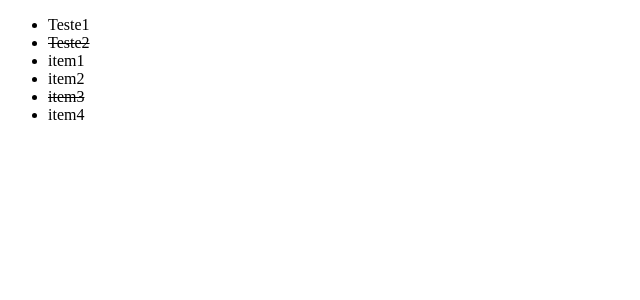
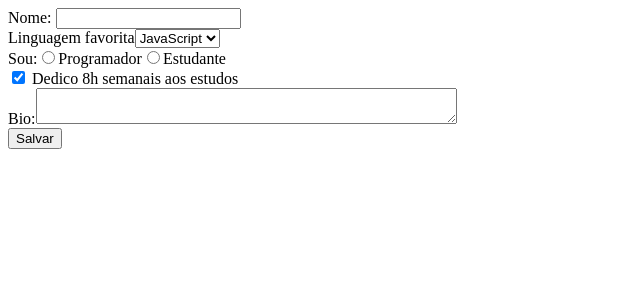
Before and after one commit to VerenaSousaADS/React, a React (Create React App) app in the folder meu-app/: page / in a window 1280 px wide. Shown: the top 300 px of the page, without its empty margins (0-640 px from the left). Built offline with nearby package versions, Linux system fonts and the light colour scheme.

Commit message:
Aula 11 - Formularios

```diff
--- /dev/null
+++ b/meu-app/src/components/Formulario.js
@@ -0,0 +1,76 @@
+import React from 'react';
+
+/* Aula 11 - Formulários */
+class Formulario extends React.Component{
+    constructor(props){
+        /* Estado inicial da aplicação */
+        super(props);
+        this.state = {nome: '', linguagem: 'JavaScript', tipo: 'programador', dedico: true, bio: ''};
+
+        this.handleSubmit = (event)=>{
+            event.preventDefault();
+            /* Para saber quais as informações inseridas no form */
+            console.log(this.state);
+        }
+
+        this.changeName = (event)=>{
+            this.setState({nome: event.target.value})/* Captura o nome inserido no input de nome */
+        }
+
+        this.changeSelect = (event)=>{
+            this.setState({linguagem: event.target.value})
+        }
+
+        this.changeRadio = (event)=> {
+            this.setState({tipo: event.target.value})
+        }
+
+        this.changeCheckbox = (event)=> {
+            this.setState({dedico: event.target.checked})
+        }
+
+        this.changeBio = (event)=>{
+            this.setState({bio: event.target.value})
+        }
+    }
+
+    render(){
+        return(
+            <div>
+                <form onSubmit = {(e)=> {this.handleSubmit(e)}} /* Comportamento de envio das inserções */ >
+                    <label>
+                        Nome: <input type= "text" value={this.state.nome} onChange={(e)=>{this.changeName(e)}}/> {/* Modificação do input. indica o método a ser executado */}
+                    </label>
+                    <br/>
+                    <label>
+                        Linguagem favorita
+                        <select value={this.state.linguagem} onChange={(e)=>{this.changeSelect(e)}}>
+                            <option>JavaScript</option>
+                            <option>Python</option>
+                            <option>C++</option>
+                        </select>
+                    </label>
+                    <br/>
+                    <label>
+                        Sou:
+                        <input type="radio" checked={this.state.tipo === "Programador"} onChange={(e)=>{this.changeRadio(e)}} value="Programador"/>Programador
+                        <input type="radio" checked={this.state.tipo === "Estudante"} onChange={(e)=>{this.changeRadio(e)}} value="Estudante"/>Estudante
+                    </label>
+                    <br/>
+                    <label>
+                        <input type="checkbox" checked={this.state.dedico} onChange={(e)=>{this.changeCheckbox(e)}}/> Dedico 8h semanais aos estudos
+                    </label>
+                    <br/>
+                    <label>
+                        Bio:
+                        <textarea cols = '50' value={this.state.bio} onChange={(e)=>{this.changeBio(e)}}/>
+                    </label>
+                    <br/>
+                    <input type="submit" value="Salvar"/>
+                </form>
+            </div>
+        );
+    }
+}
+
+export default Formulario;
--- a/meu-app/src/components/Lista2.js
+++ b/meu-app/src/components/Lista2.js
@@ -32,6 +32,7 @@ class Lista2 extends React.Component{
 }
 
 class Item extends React.Component{
+    // eslint-disable-next-line no-useless-constructor
     constructor(props){
         super(props);
     }
--- a/meu-app/src/index.js
+++ b/meu-app/src/index.js
@@ -6,7 +6,9 @@ import ReactDOM from 'react-dom';
 // import App4 from './components/App4';
 // import App5 from './components/App5';
 // import Lista from './components/Lista';
-import {Lista2, Item} from './components/Lista2';
+// import {Lista2, Item} from './components/Lista2';
+import Formulario from './components/Formulario';
+
 
 
 
@@ -33,7 +35,7 @@ ReactDOM.render(
 
     {/* <Lista/> */}
 
-    <Lista2>
+    {/* <Lista2>
       Texto 1
       <Item key={999} id={999} completo={false}>
         Teste1
@@ -41,7 +43,12 @@ ReactDOM.render(
       <Item key={998} id={998} completo={true}>
         Teste2
       </Item>
-    </Lista2>
+    </Lista2> */}
+
+    <Formulario>
+
+    </Formulario>
+
 
   </React.StrictMode>,
   document.getElementById('root')
```
Also changed, not shown: 1 other file (tests, documents, lock files or other folders).
